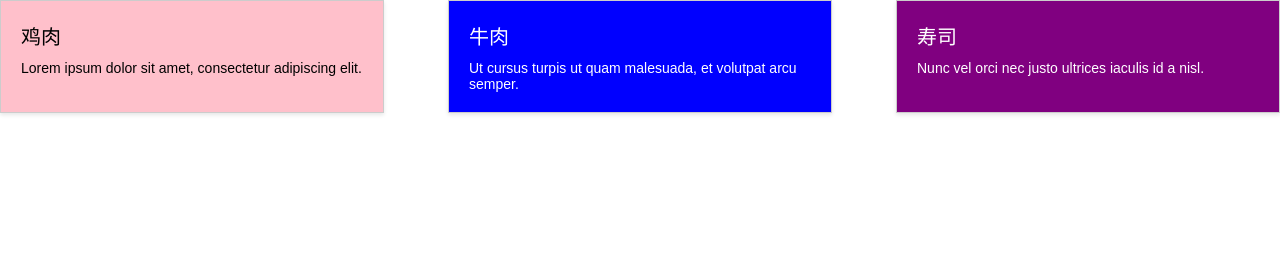
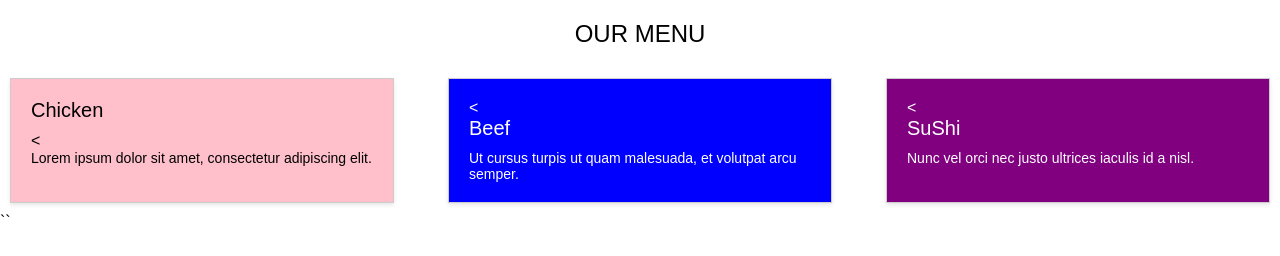
Before and after one commit to xm-wq/module2-solution, a plain HTML site: page index.html in a window 1280 px wide. Drawn offline with Linux system fonts and the light colour scheme.

Commit message:
Update index.html

```diff
--- a/index.html
+++ b/index.html
@@ -15,10 +15,12 @@
     .container {
       display: flex;
       justify-content: space-between;
+      flex-wrap: wrap;
     }
 
     .section {
       width: 30%;
+      margin: 10px;
       padding: 20px;
       border: 1px solid #ccc;
       box-shadow: 0px 2px 4px rgba(0, 0, 0, 0.1);
@@ -46,22 +48,69 @@
     .content {
       font-size: 14px;
     }
+
+    .menu-title {
+      text-align: center;
+      font-size: 24px;
+      margin: 20px 0;
+    }
   </style>
+
+</
 </head>
 <body>
+
+
+<div class="menu-title">OUR MENU</div>
   <div class="container">
+
+
 <div class="section pink-bg">
-      <div class="section-title">鸡肉</div>
+
+
+<div class="section-title">Chicken</div>
+
+      <
+
+
 <p class="content">Lorem ipsum dolor sit amet, consectetur adipiscing elit.</p>
     </div>
+
+
 <div class="section blue-bg">
-      <div class="section-title">牛肉</div>
+
+      <
+
+
+<div class="section-title">Beef</div>
+
+
 <p class="content">Ut cursus turpis ut quam malesuada, et volutpat arcu semper.</p>
+
+
 </div>
+
+
 <div class="section purple-bg">
-      <div class="section-title">寿司</div>
+
+      <
+
+
+<div class="section-title">SuShi</div>
+
+
 <p class="content">Nunc vel orci nec justo ultrices iaculis id a nisl.</p>
+
+
 </div>
+
+
 </div>
+
+</body
 </body>
+
+</html
 </html>
+
+``
```
Lines whose indentation alone changed are shown as unchanged.
